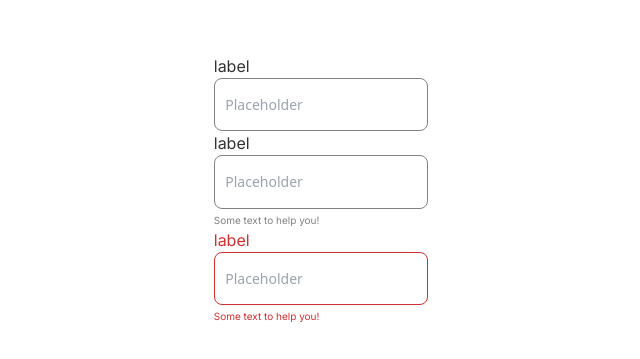
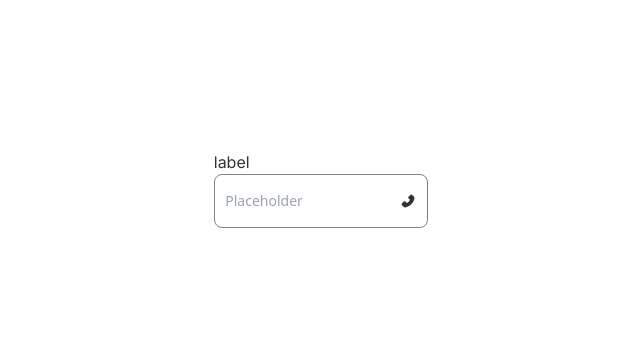
Before and after one commit to SebasUNLu/devchallenge-input, a Next.js app: page / in a window 1280 px wide. Shown: the part 211-570 px from the top of the page, without its empty margins (319-959 px from the left). Built offline with nearby package versions, Linux system fonts and the light colour scheme.

Commit message:
Feature: agrego iconos al input

```diff
--- /dev/null
+++ b/app/components/CustomIcon.jsx
@@ -0,0 +1,27 @@
+import React from 'react';
+import { AiFillPhone, AiFillLock, AiFillGithub, AiOutlineMail, AiOutlineTwitter } from 'react-icons/ai'
+
+const CustomIcon = ({ iconName = undefined, end = false }) => {
+  let iconChosen;
+  if (iconName === "phone") iconChosen = <AiFillPhone size={16} />
+  if (iconName === "lock") iconChosen = <AiFillLock width={16} height={16} />
+  if (iconName === "github") iconChosen = <AiFillGithub width={16} height={16} />
+  if (iconName === "mail") iconChosen = <AiOutlineMail width={16} height={16} />
+  if (iconName === "twitter") iconChosen = <AiOutlineTwitter width={16} height={16} />
+
+  return <IconContainer end={end}>
+    {iconChosen}
+  </IconContainer>
+};
+
+export default CustomIcon;
+
+const IconContainer = ({ end, children }) => {
+  const styleDiv = `w-4 h-4 absolute top-0 bottom-0 m-auto ${end ? "right-0 mr-3" : "left-0 ml-3"}`
+
+  return (
+    <div className={styleDiv}>
+      {children}
+    </div>
+  );
+}
--- a/app/components/StyledInput.jsx
+++ b/app/components/StyledInput.jsx
@@ -1,6 +1,7 @@
 "use client"
 
 import React, { useState } from 'react';
+import CustomIcon from './CustomIcon';
 
 const theme = {
   label: {
@@ -31,7 +32,9 @@ const StyledInput = ({
   label = "label",
   error = false,
   disabled = false,
-  helperText = ""
+  helperText = "",
+  startIcon = "",
+  endIcon = "",
 }) => {
 
   const [isfocused, setIsfocused] = useState(false);
@@ -56,6 +59,8 @@ const StyledInput = ({
 
   return (
     <label className={`flex flex-col ${styleLabel}`}>{label}
+      <div className='relative'>
+        {startIcon && <CustomIcon iconName={startIcon} />}
         <input
           type='text'
           placeholder={placeholder}
@@ -63,8 +68,11 @@ const StyledInput = ({
           onFocus={handleFocus}
           onBlur={handleBlur}
           disabled={disabled}
-      ></input>
+        />
+        {endIcon && <CustomIcon iconName={endIcon} end />}
+      </div>
       {helperText && <p className={styleHelper}>{helperText}</p>}
+
     </label>
   );
 };
--- a/app/page.js
+++ b/app/page.js
@@ -4,9 +4,7 @@ import StyledInput from './components/StyledInput'
 export default function Home() {
   return (
     <main className="flex min-h-screen flex-col items-center justify-center p-2">
-      <StyledInput />
-      <StyledInput helperText='Some text to help you!' />
-      <StyledInput helperText='Some text to help you!' error />
+      <StyledInput endIcon='phone'/>
     </main>
   )
 }
--- a/package.json
+++ b/package.json
@@ -14,6 +14,7 @@
     "postcss": "8.4.24",
     "react": "18.2.0",
     "react-dom": "18.2.0",
+    "react-icons": "^4.10.1",
     "tailwindcss": "3.3.2"
   }
 }
```
Also changed, not shown: 1 other file (tests, documents, lock files or other folders). Lines whose indentation alone changed are shown as unchanged.
